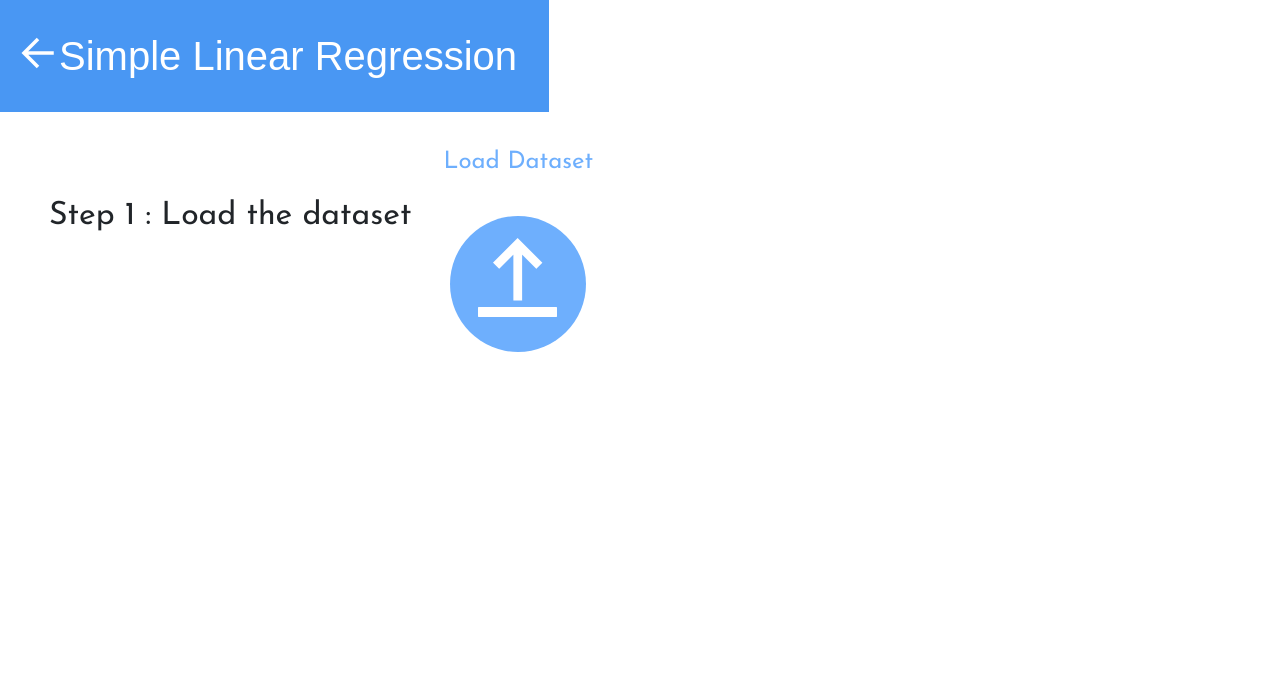
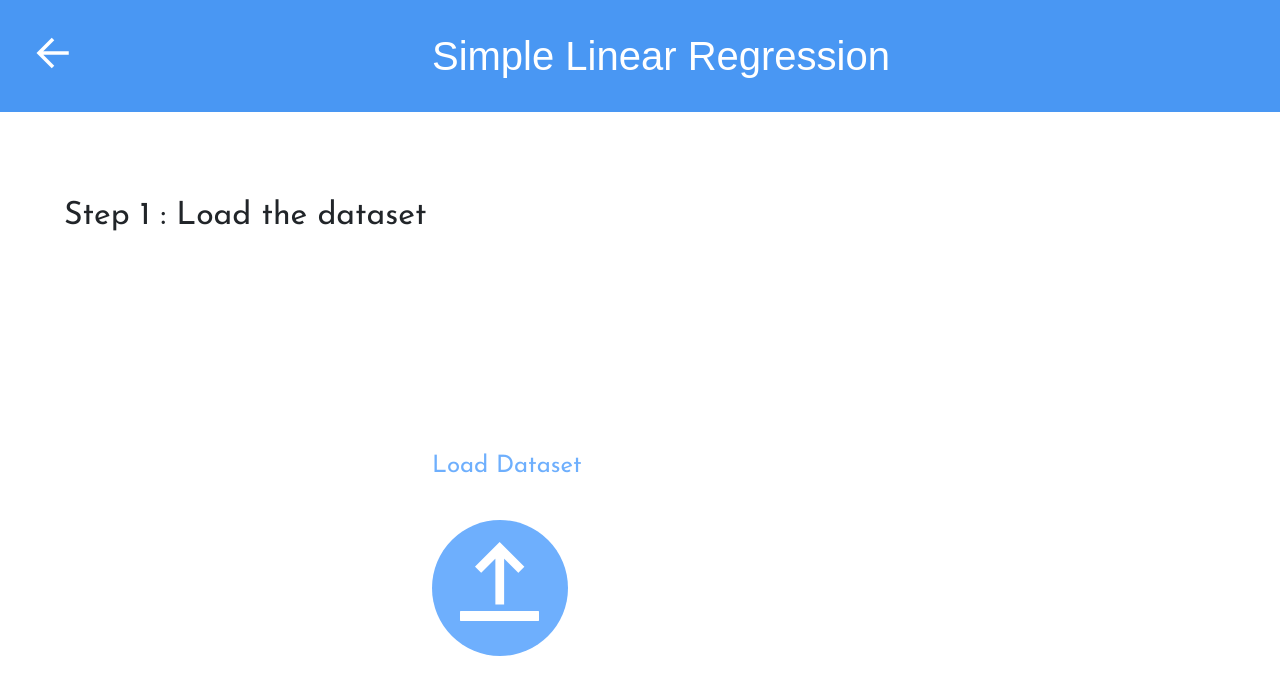
Before and after one commit to the-coder-crew/gui_ml, a React (Create React App) app in the folder frontend/: page /upload in a window 1280 px wide. Shown: the top 694 px of the page. Built offline with nearby package versions, Linux system fonts and the light colour scheme; a web font is replaced by a local one.

Commit message:
cleared css layout bug

```diff
--- a/frontend/src/App.js
+++ b/frontend/src/App.js
@@ -14,7 +14,7 @@ import { Container } from 'react-bootstrap'
 
 const App = () => {
   return (
-    <Container fluid style={{ padding: 0 }}>
+    <Container fluid>
       <Router>
         <Routes>
           <Route path='/' element={ <Home /> } />
--- a/frontend/src/components/Home.js
+++ b/frontend/src/components/Home.js
@@ -8,14 +8,12 @@ import playButton from '../img/play_button.svg'
 const Div = styled.div`
     background: linear-gradient( rgba(0, 0, 0, 0.1), rgba(0, 0, 0, 0.5) ), url(${mlBg});
     background-size: 100% 100%;
-    background-repeat: no-repeat;
-    margin: 0;
-    padding: 0;
+    margin: 0 ;
+    padding: 0 ;
     width: 100%;
     height: 100vh;
     display: flex;
-    align-content: center;
-    justify-content: center;
+
 `
 
 const ImgButton = styled.button`
--- a/frontend/src/components/Upload.js
+++ b/frontend/src/components/Upload.js
@@ -5,6 +5,7 @@ import uploadbutton from '../img/upload_button.png'
 import { Table } from 'react-bootstrap'
 
 import dataService from '../services/dataService'
+import PageLayout from './commons/PageLayout'
 
 const P = styled.p`
     font-size : 2em;
@@ -12,12 +13,11 @@ const P = styled.p`
 
 `
 const UploadButton = styled.button`
-    margin : auto;
+
     background : #6eaffd;
     border : none;
     border-radius : 50%;
     padding : 1em;
-
 
 `
 const Upload = () => {
@@ -39,7 +39,7 @@ const Upload = () => {
     const showDataset = () => {
         if (!data) {
             return (
-                <div style={{textAlign : 'center'}}>
+                <div style={{margin : '10em 25em'}}>
                     <p style={{color : '#6eaffd',
                             fontSize : '1.5em',
                             marginBottom : '1.5em'}}>Load Dataset</p>
@@ -50,7 +50,7 @@ const Upload = () => {
             )
         } else {
             return (
-            <Table bordered hover variant="dark" responsive
+            <Table bordered hover responsive
                 style={{
                     margin: 'auto',
                     width: '50%',
@@ -68,10 +68,7 @@ const Upload = () => {
                 <tbody style={{ backgroundColor: '#ebf3f', }}>
                     {data.map((row, i) => {
                         return (
-                            <tr key={i} style={{
-                                borderStyle: 'solid',
-                                borderColor: 'black',
-                            }}>
+                            <tr key={i}>
                                 <td>{row.X}</td>
                                 <td>{row.y}</td>
                             </tr>
@@ -85,9 +82,9 @@ const Upload = () => {
     return (
         <HeaderLayout title="Simple Linear Regression">
 
-                <P>Step 1 : Load the dataset</P>
+                    <P>Step 1 : Load the dataset</P>
 
-                {showDataset()}
+                    {showDataset()}
 
         </HeaderLayout>
     )
--- a/frontend/src/components/commons/Header.js
+++ b/frontend/src/components/commons/Header.js
@@ -7,6 +7,7 @@ const Div = styled.div`
     background-color: #4997F3;
     padding: 2em;
     display: flex;
+    width: 100%;
 `
 
 const H1 = styled.h1`
--- a/frontend/src/components/commons/HeaderLayout.js
+++ b/frontend/src/components/commons/HeaderLayout.js
@@ -5,7 +5,7 @@ import { Row } from 'react-bootstrap'
 const HeaderLayout = props => {
 
     return (
-        <div>
+        <div style={{width : '100%'}}>
             <Row lg="auto" md="auto" sm="auto">
                 <Header title={props.title} />
             </Row>
```
